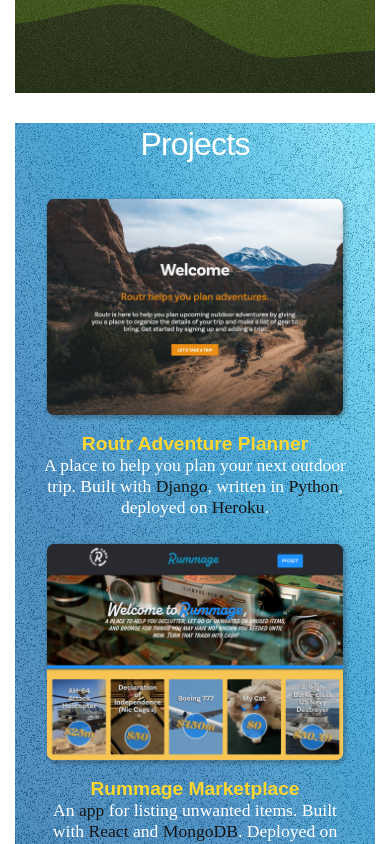
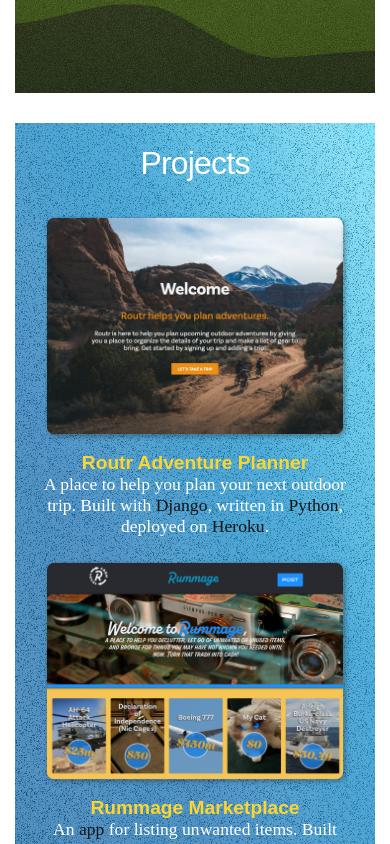
Before and after one commit to layhee/port-site, a React (Create React App) app: page / in a window 390 px wide. Shown: the part 1580-2424 px from the top of the page. Built offline with nearby package versions, Linux system fonts and the light colour scheme; a web font is replaced by a local one.

Commit message:
updates projects and header typography

```diff
--- a/src/assets/index.css
+++ b/src/assets/index.css
@@ -345,6 +345,7 @@
     font-size: 1.1rem;
     color: rgb(255, 255, 255);
     z-index: -20;
+    grid-template-columns: repeat(3, 1fr);
 }
 .port-pieces li a{
     flex-direction: row;
@@ -395,7 +396,7 @@
 .work h1{
     display: flex;
     justify-content: center;
-    margin: 4% 0;
+    margin: 4% 0 4% 0;
 }
 @media (788px <= width <= 2200px){
     .port-pieces{
@@ -500,6 +501,9 @@
     h3{
         font-size: 1rem;
     }
+    .work h1{
+        margin: 10% 0 4% 0;
+    }
     .next{
         font-size: 2.4rem;
         margin: 6px 0;
--- a/src/components/Portfolio.js
+++ b/src/components/Portfolio.js
@@ -27,6 +27,10 @@
                         <h2><a href="https://www.lehi.work/film" target="_blank" rel="noreferrer">Filmography</a></h2>
                         <p>From helping document bike races in <a href="https://www.youtube.com/watch?v=CGTdWSWJbBY&t=1102s" target="_blank" rel="noreferrer"><span className="black">Sierra Leone</span>,</a> to shooting <a href="https://www.youtube.com/watch?v=bo__HLUr4ZQ" target="_blank" rel="noreferrer"><span className="black">bike camping ride recaps</span>,</a> I love making movies.</p>
                     </li>
+                    <li><a href="https://www.lehi.work" target="_blank" rel="noreferrer"><img src="img/design-scr.jpg" alt="screenshot"/></a>
+                        <h2><a href="https://www.lehi.work" target="_blank" rel="noreferrer">Graphic Design</a></h2>
+                        <p>My college major & first  <span className="black">creative professional skillset</span>.</p>
+                    </li>
                 </dd>
         </div>
         <div className="next">
```
Also changed, not shown: public/img/design-scr.jpg (added), 12 other files (tests, documents, lock files or other folders).
